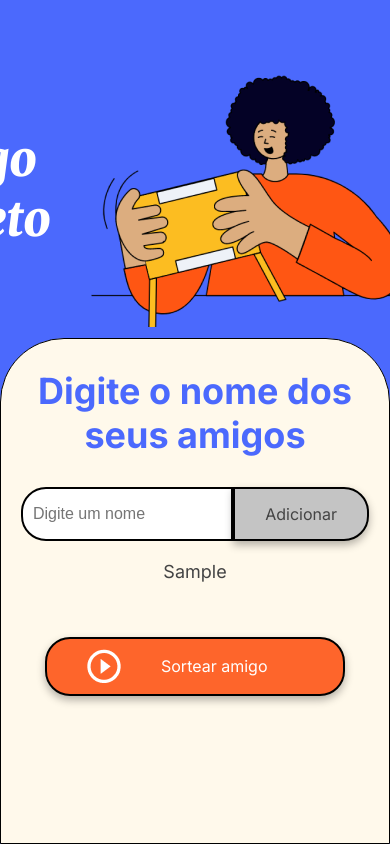
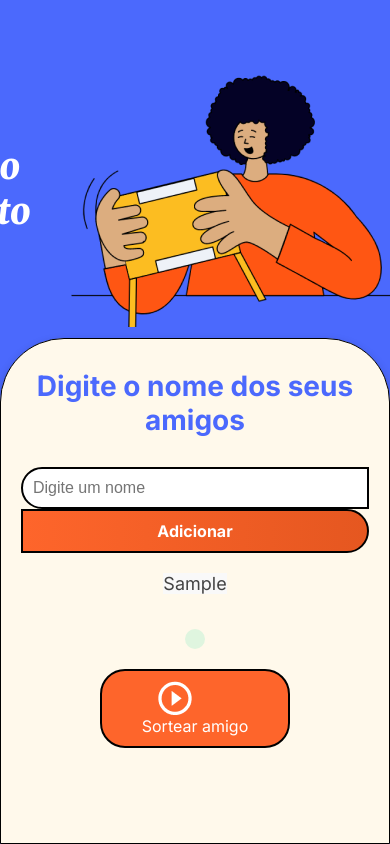
Before and after one commit to agenciadigitalslz/challenge-amigo-secreto, a plain HTML site: page index.html in a window 390 px wide. Both pictures are taken after typing "Sample" into the empty fields and a click on the button "Adicionar". Shown: the top 844 px of the page. Drawn offline with Linux system fonts and the light colour scheme.

Commit message:
primeira versão

```diff
--- a/style.css
+++ b/style.css
@@ -21,6 +21,7 @@ body {
     display: flex;
     justify-content: center;
     align-items: center;
+    font-family: "Inter", sans-serif;
 }
 
 .main-content {
@@ -50,6 +51,7 @@ body {
     align-items: center;
     padding: 20px;
     width: 100%;
+    box-shadow: 0 4px 10px rgba(0, 0, 0, 0.2);
 }
 
 /* Títulos */
@@ -62,7 +64,7 @@ body {
 }
 
 .section-title {
-    font-family: "Inter", serif;
+    font-family: "Inter", sans-serif;
     font-size: 36px;
     font-weight: 700;
     color: var(--color-primary);
@@ -85,44 +87,35 @@ body {
     border: 2px solid #000;
     border-radius: 25px 0 0 25px;
     font-size: 16px;
+    transition: all 0.3s ease-in-out;
 }
 
-.button-container {
-    width: 300px;
-    justify-content: center;
+.input-name:focus {
+    outline: none;
+    border-color: var(--color-button);
+    box-shadow: 0 0 10px var(--color-button);
 }
 
-/* Estilos de entrada de texto */
-.input-title {
-    flex: 1;
-    padding: 10px 15px;
-    font-size: 16px;
-    border: 2px solid #333;
-    border-right: none;
-    border-radius: 25px 0 0 25px;
-    font-family: "Merriweather", serif;
-    box-shadow: 0 4px 8px rgba(0, 0, 0, 0.3);
-}
-
-/* Estilos de botão */
+/* Botões */
 button {
     padding: 15px 30px;
     font-family: "Inter", sans-serif;
     font-size: 16px;
     border: 2px solid #000;
     border-radius: 25px;
-    box-shadow: 0 4px 8px rgba(0, 0, 0, 0.3);
     cursor: pointer;
+    transition: all 0.3s ease-in-out;
 }
 
 .button-add {
-    background-color: var(--color-tertiary);
-    color: var(--color-text);
+    background: linear-gradient(90deg, var(--color-button), var(--color-button-hover));
+    color: white;
+    font-weight: bold;
     border-radius: 0 25px 25px 0;
 }
 
 .button-add:hover {
-    background-color: #a1a1a1;
+    background: var(--color-button-hover);
 }
 
 /* Listas */
@@ -134,12 +127,23 @@ ul {
     margin: 20px 0;
 }
 
+ul li:nth-child(odd) {
+    background-color: #f9f9f9;
+}
+
+ul li:nth-child(even) {
+    background-color: #eaeaea;
+}
+
 .result-list {
     margin-top: 15px;
     color: #05DF05;
     font-size: 22px;
     font-weight: bold;
     text-align: center;
+    background-color: #dff5df;
+    padding: 10px;
+    border-radius: 10px;
 }
 
 /* Botão de sortear título */
@@ -151,6 +155,7 @@ ul {
     color: var(--color-white);
     background-color: var(--color-button);
     font-size: 16px;
+    transition: all 0.3s ease-in-out;
 }
 
 .button-draw img {
@@ -160,3 +165,27 @@ ul {
 .button-draw:hover {
     background-color: var(--color-button-hover);
 }
+
+/* Responsividade */
+@media (max-width: 768px) {
+    .main-title {
+        font-size: 36px;
+    }
+
+    .section-title {
+        font-size: 28px;
+    }
+
+    button {
+        padding: 10px 20px;
+    }
+
+    .input-wrapper {
+        flex-direction: column;
+    }
+
+    .button-draw {
+        flex-direction: column;
+        text-align: center;
+    }
+}
```
